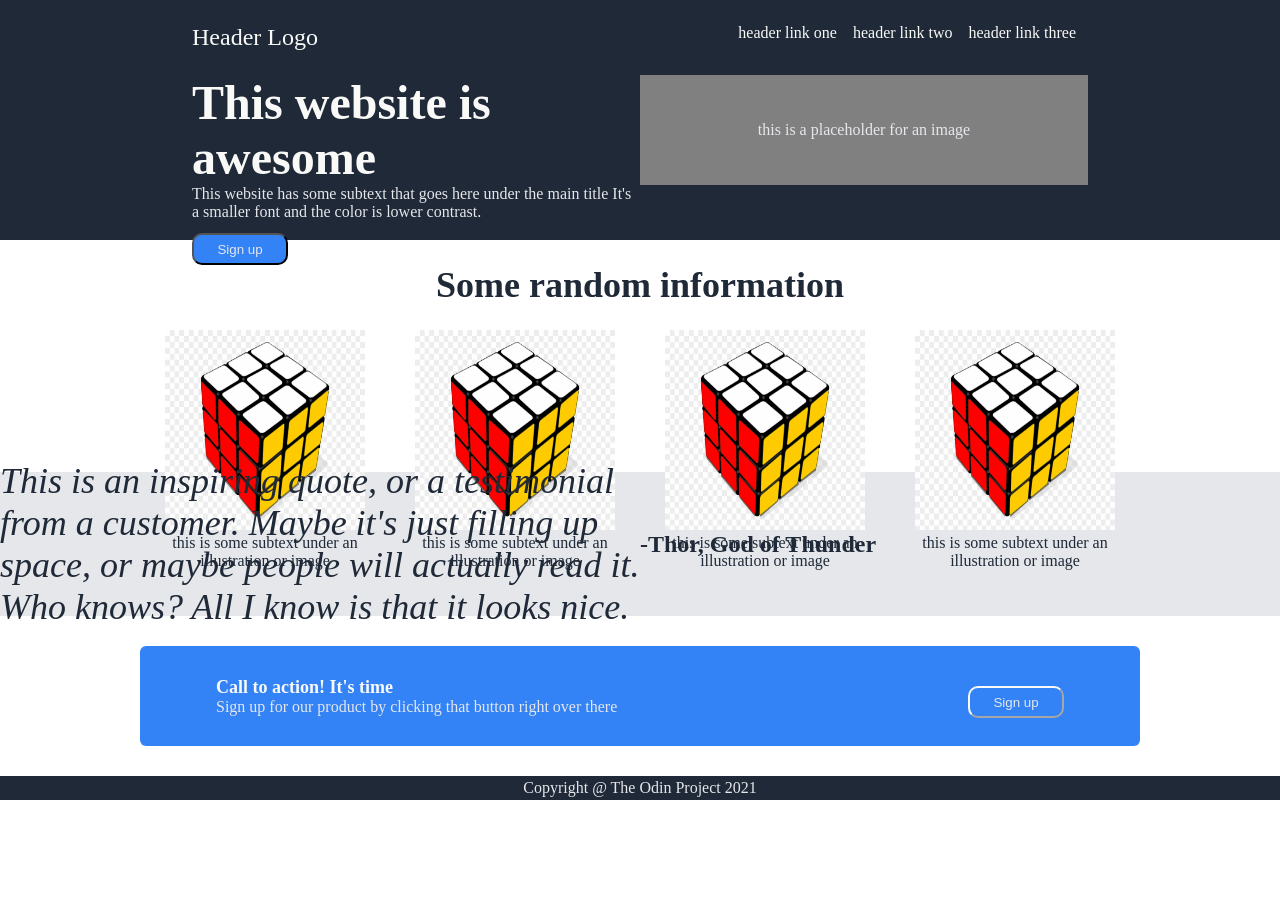
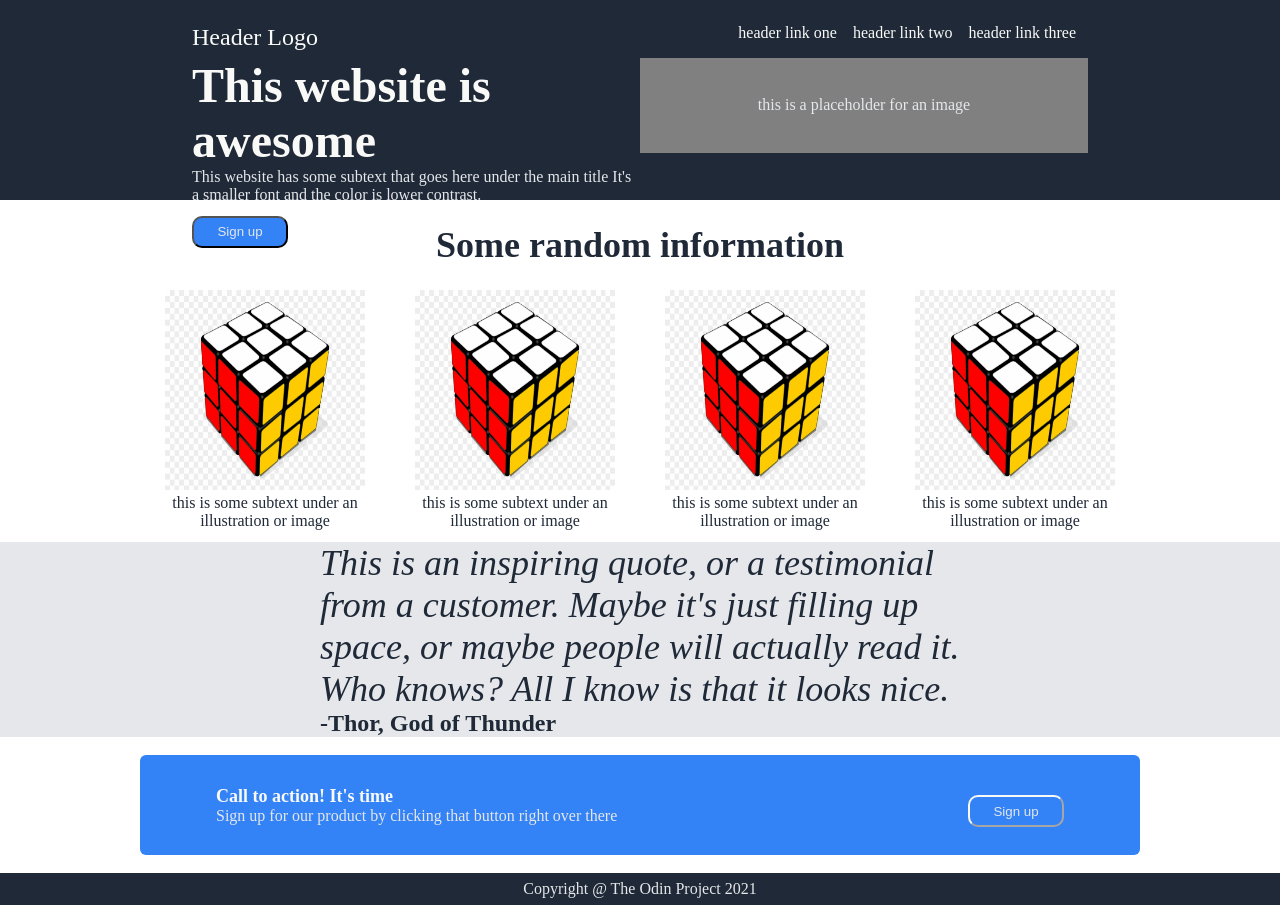
Before and after one commit to dylanspyer/odin-landingpage, a plain HTML site: page index.html in a window 1280 px wide. Before the commit the page ends 800 px from the top, so only its background shows below. Drawn offline with Linux system fonts and the light colour scheme.

Commit message:
fixed layout issue

```diff
--- a/styles.css
+++ b/styles.css
@@ -9,7 +9,7 @@
 header {
   background-color: #1f2937;
   color: #e5e7eb;
-  height: 30vh;
+  height: 25vh;
   padding: 0 24vh;
   display: flex;
   flex-direction: column;
@@ -79,7 +79,8 @@ button {
 /* hero styling end */
 /* section 2 styling start */
 .section2 {
-  height: 29vh;
+  /* height: 30vh; */
+  margin-bottom: 12px;
 }
 
 h2 {
@@ -107,14 +108,14 @@ h2 {
 /* section 2 styling end */
 /* section 3 styling start */
 .section3 {
-  height: 18vh;
+  /* height: 18vh; */
   background-color: #e5e7eb;
   display: flex;
   flex-direction: column;
   justify-content: center;
   align-items: center;
   flex-wrap: wrap;
-  /* I don't think padding is correct because when minimized text spills */
+  margin-bottom: 18px;
 }
 
 blockquote {
@@ -128,17 +129,17 @@ blockquote {
   font-size: 24px;
   font-weight: 900;
   color: #1f2937;
-  align-self: flex-end;
-
+  /* align-self: flex-end; */
   width: 50%;
 }
 /* section 3 styling end */
 /* section 4 styling start */
 .section4 {
-  height: 20vh;
+  /* height: 15vh; */
   display: flex;
   justify-content: center;
   align-items: center;
+  margin-bottom: 18px;
 }
 
 .section4-container {
@@ -177,7 +178,7 @@ blockquote {
 /* Section 4 styling end */
 /* Footer styling start*/
 footer {
-  height: 3vh;
+  height: 4vh;
   font-size: 16px;
   color: #e5e7eb;
   background-color: #1f2937;
```
Also changed, not shown: myspace.png (added).
